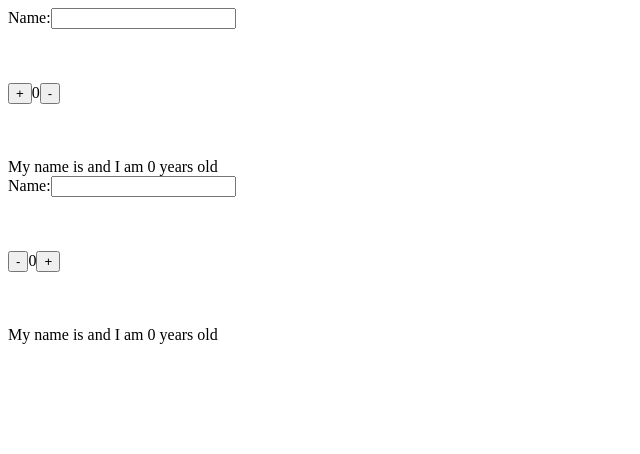
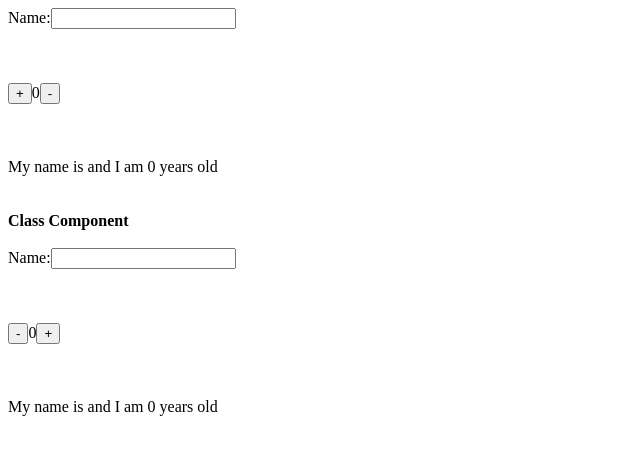
Before and after one commit to anjaliprasannan/react-handson, a React (Vite) app in the folder vite-project/: page / in a window 1280 px wide. Shown: the top 454 px of the page, without its empty margins (0-640 px from the left). Built offline with nearby package versions, Linux system fonts and the light colour scheme.

Commit message:
Label added to the class component

```diff
--- a/vite-project/src/CounterNameClass.jsx
+++ b/vite-project/src/CounterNameClass.jsx
@@ -12,6 +12,13 @@ export class CounterNameClass extends React.Component {
   render() {
     return (
       <>
+        <br />
+        <br />
+        <label>
+          <strong>Class Component</strong>
+        </label>
+        <br />
+        <br />
         <label>Name:</label>
         <input
           onChange={(e) => this.setState({ name: e.target.value })}
```
